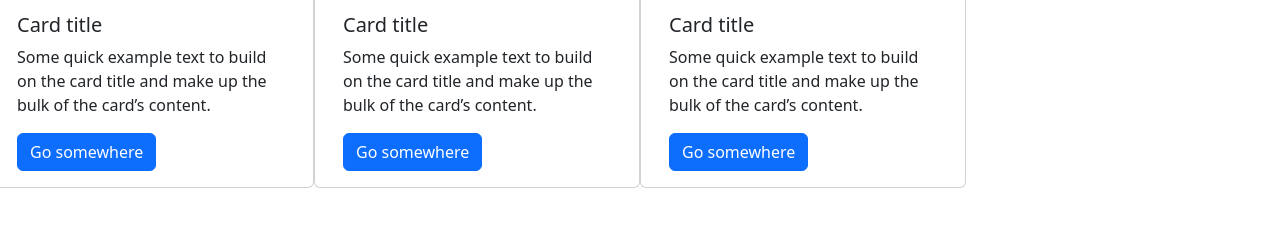
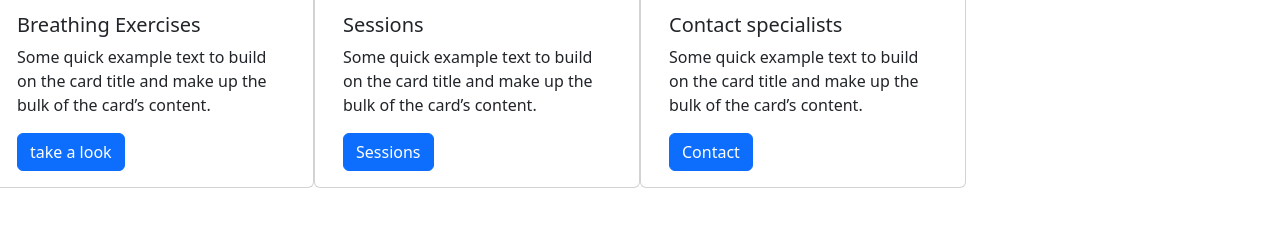
Before and after one commit to Nefeli2310/takeabreath, a plain HTML site: page index.html in a window 1280 px wide. Shown: the part 158-384 px from the top of the page. Drawn offline with nearby package versions, Linux system fonts and the light colour scheme.

Commit message:
Update index.html

```diff
--- a/index.html
+++ b/index.html
@@ -61,38 +61,38 @@
       </div>
     </nav>
     <h1>welcome </h1>
-    <div class="row">
-      <div class="card col-3">
+    <div class="row" >
+      <div class="card col-3 mr-5 ">
         <img src="..." class="card-img-top" alt="..." />
         <div class="card-body">
-          <h5 class="card-title">Card title</h5>
+          <h5 class="card-title">Breathing Exercises</h5>
           <p class="card-text">
             Some quick example text to build on the card title and make up the
             bulk of the card’s content.
           </p>
-          <a href="Breathing.html" class="btn btn-primary">Go somewhere</a>
+          <a href="Breathing.html" class="btn btn-primary">take a look</a>
         </div>
       </div>
       <div class="card col-3">
         <img src="..." class="card-img-top" alt="..." />
         <div class="card-body">
-          <h5 class="card-title">Card title</h5>
+          <h5 class="card-title">Sessions</h5>
           <p class="card-text">
             Some quick example text to build on the card title and make up the
             bulk of the card’s content.
           </p>
-          <a href="contact.html" class="btn btn-primary">Go somewhere</a>
+          <a href="sessions.html" class="btn btn-primary">Sessions</a>
         </div>
       </div>
       <div class="card col-3">
         <img src="..." class="card-img-top" alt="..." />
         <div class="card-body">
-          <h5 class="card-title">Card title</h5>
+          <h5 class="card-title">Contact specialists</h5>
           <p class="card-text">
             Some quick example text to build on the card title and make up the
             bulk of the card’s content.
           </p>
-          <a href="sessions.html" class="btn btn-primary">Go somewhere</a>
+          <a href="contact.html" class="btn btn-primary"> Contact</a>
         </div>
       </div>
     </div>
```
